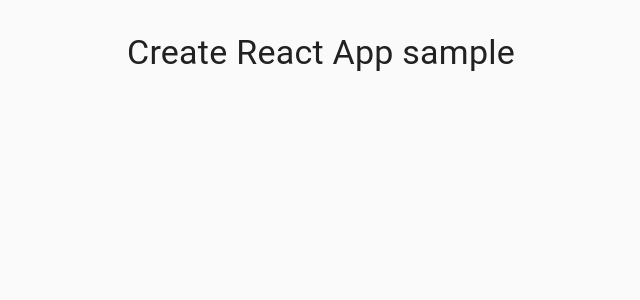
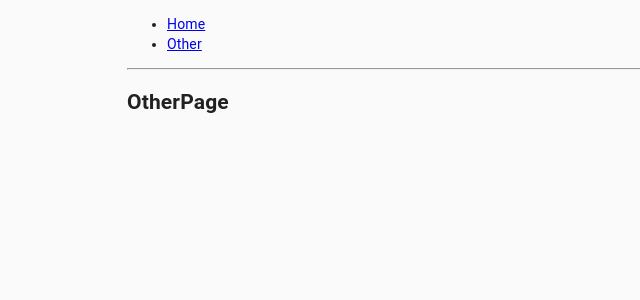
Before and after one commit to vishalvijay/data-repo-arch-poc, a React (Create React App) app: page /other-page in a window 1280 px wide. Shown: the top 300 px of the page, without its empty margins (237-877 px from the left). Built offline with nearby package versions, Linux system fonts and the light colour scheme.

Commit message:
Add basic routing

```diff
--- a/src/App.tsx
+++ b/src/App.tsx
@@ -1,15 +1,35 @@
-import { Box, Typography } from "@material-ui/core";
-import Container from "@material-ui/core/Container/Container";
 import React from "react";
+import { Container } from "@material-ui/core";
+import { BrowserRouter as Router, Switch, Route, Link } from "react-router-dom";
+import HomePage from "./features/HomePage";
+import OtherPage from "./features/OtherPage";
 
 const App: React.FC = () => {
   return (
     <Container maxWidth="sm">
-      <Box my={4}>
-        <Typography variant="h4" component="h1" gutterBottom>
-          Create React App sample
-        </Typography>
-      </Box>
+      <Router>
+        <div>
+          <ul>
+            <li>
+              <Link to="/">Home</Link>
+            </li>
+            <li>
+              <Link to="/other-page">Other</Link>
+            </li>
+          </ul>
+
+          <hr />
+
+          <Switch>
+            <Route exact path="/">
+              <HomePage />
+            </Route>
+            <Route path="/other-page">
+              <OtherPage />
+            </Route>
+          </Switch>
+        </div>
+      </Router>
     </Container>
   );
 };
--- /dev/null
+++ b/src/features/HomePage/index.tsx
@@ -0,0 +1,11 @@
+import React from "react";
+
+const HomePage: React.FC = () => {
+  return (
+    <div>
+      <h2>HomePage</h2>
+    </div>
+  );
+};
+
+export default HomePage;
--- /dev/null
+++ b/src/features/OtherPage/index.tsx
@@ -0,0 +1,11 @@
+import React from "react";
+
+const OtherPage: React.FC = () => {
+  return (
+    <div>
+      <h2>OtherPage</h2>
+    </div>
+  );
+};
+
+export default OtherPage;
```
Also changed, not shown: src/features/ApiError/index.tsx (added, +30 -0 lines), src/features/DataLoadingHandler.tsx (added, +53 -0 lines).
